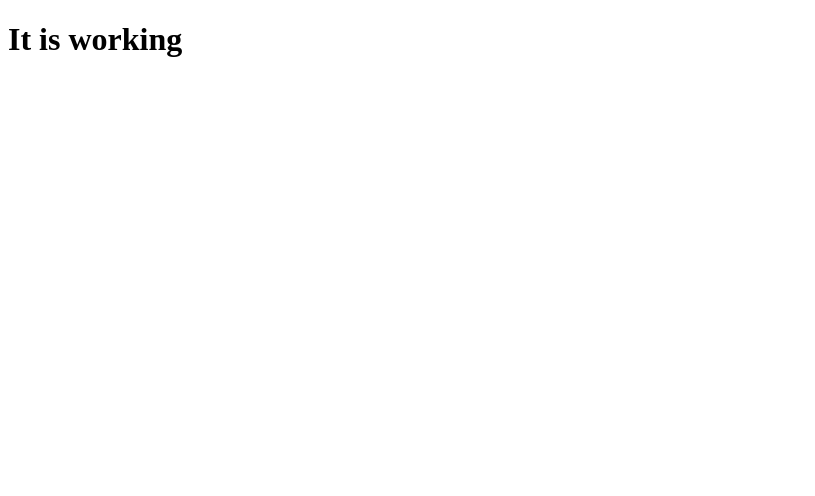
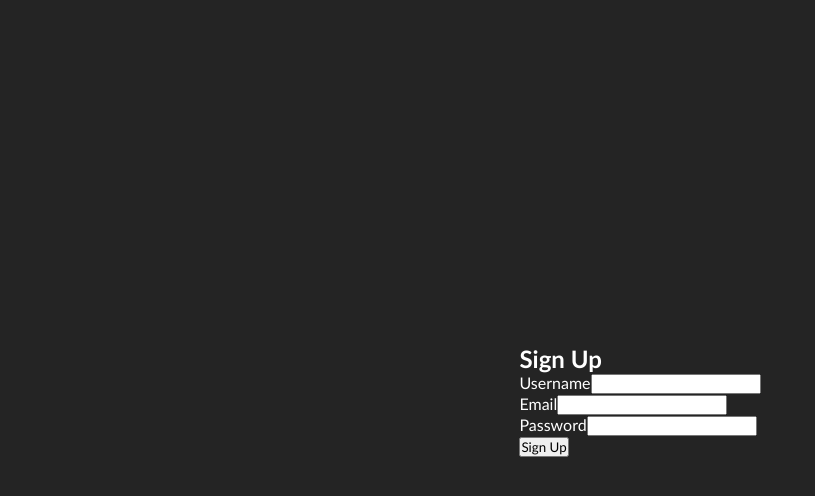
Before and after one commit to 0d-fako/JavascriptClass, a React (Vite) app in the folder May-2025/MovieApp/MovieApp/: page / in a window 1280 px wide. Shown: the top 496 px of the page, without its empty margins (0-815 px from the left). Built offline with nearby package versions, Linux system fonts and the light colour scheme.

Commit message:
Movie App Update

```diff
--- a/May-2025/MovieApp/MovieApp/src/App.jsx
+++ b/May-2025/MovieApp/MovieApp/src/App.jsx
@@ -1,11 +1,11 @@
-
+import SignUp from './component/auth/signUp/signUp'
 import './App.css'
 
 function App() {
 
   return (
     <>
-      <h1>It is working</h1>
+      <SignUp />
 
     </>
   )
--- a/May-2025/MovieApp/MovieApp/src/component/auth/login/login.module.css
+++ b/May-2025/MovieApp/MovieApp/src/component/auth/login/login.module.css
@@ -0,0 +1,5 @@
+* {
+    margin: 0;
+    padding: 0;
+    box-sizing: border-box;
+}
--- a/May-2025/MovieApp/MovieApp/src/component/auth/signUp/signUp.jsx
+++ b/May-2025/MovieApp/MovieApp/src/component/auth/signUp/signUp.jsx
@@ -1,4 +1,7 @@
 import React from 'react';
+import style from "./signUp.module.css";
+
+import CustomButton from "../../../reuseable/CustomButton";
 
 
 const SignUp = () => {
@@ -18,7 +21,7 @@ const SignUp = () => {
                 <label htmlFor="password">Password</label>
                 <input type="password" id="password" name="password" required />
             </div>
-            <button type="submit">Sign Up</button>
+            <CustomButton text="Sign Up" type="submit" className="sign-up-button" />
         </form>
         </div>
     );
--- a/May-2025/MovieApp/MovieApp/src/component/auth/signUp/signUp.module.css
+++ b/May-2025/MovieApp/MovieApp/src/component/auth/signUp/signUp.module.css
@@ -0,0 +1,26 @@
+* {
+    margin: 0;
+    padding: 0;
+    box-sizing: border-box;
+    font-family: 'Trebuchet MS', 'Lucida Sans Unicode', 'Lucida Grande', 'Lucida Sans', Arial, sans-serif;
+}
+
+
+body {
+    background-color: #242424;
+    color: #fff;
+    display: flex;
+    justify-content: center;
+    align-items: center;
+    height: 100vh;
+}
+
+
+.sign-up {
+    width: 100%;
+    max-width: 400px;
+    padding: 20px;
+    background-color: #333;
+    border-radius: 8px;
+    box-shadow: 0 4px 8px rgba(0, 0, 0, 0.2);
+}
--- /dev/null
+++ b/May-2025/MovieApp/MovieApp/src/reuseable/CustomButton.jsx
@@ -0,0 +1,13 @@
+import React from "react";
+
+
+const CustomButton = ({ text, onClick, type = "button", className }) => {
+    return (
+        <button type={type} onClick={onClick} className={`custom-button ${className}`}>
+            {text}
+        </button>
+    );
+}
+
+
+export default CustomButton;
```
Also changed, not shown: May-2025/MovieApp/MovieApp/src/component/auth/login/login.jsx (+8 -5 lines). Lines whose indentation alone changed are shown as unchanged.
